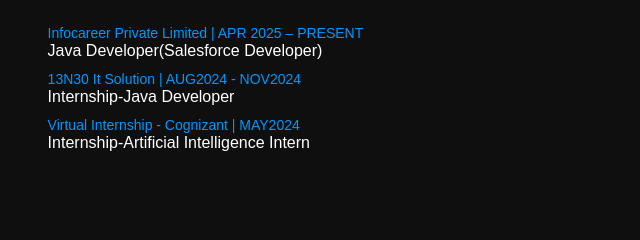
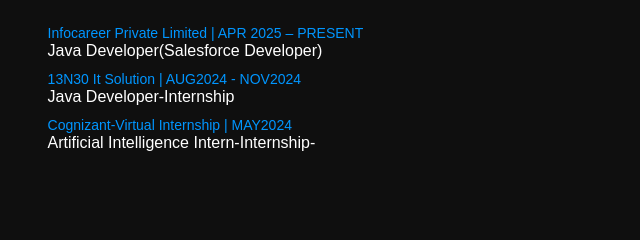
Before and after one commit to vignesh-saran/portfolio, a plain HTML site: page index.html in a window 1280 px wide. Both pictures are taken after a click on the element "Experience". Shown: the part 939-1179 px from the top of the page, 490-1130 px from the left. Drawn offline with Linux system fonts and the light colour scheme.

Commit message:
Update index.html

```diff
--- a/index.html
+++ b/index.html
@@ -78,8 +78,8 @@
                     <div class="tab-contents" id="experience">
                         <ul>
                             <li><span>Infocareer Private Limited | APR 2025 – PRESENT</span><br>Java Developer(Salesforce Developer)</li>
-                            <li><span>13N30 It Solution | AUG2024 - NOV2024</span><br>Internship-Java Developer</li>
-                            <li><span> Virtual Internship - Cognizant | MAY2024</span><br>Internship-Artificial Intelligence Intern</li>
+                            <li><span>13N30 It Solution | AUG2024 - NOV2024</span><br>Java Developer-Internship</li>
+                            <li><span>Cognizant-Virtual Internship | MAY2024</span><br>Artificial Intelligence Intern-Internship-</li>
 
                         </ul>
                     </div>
```
